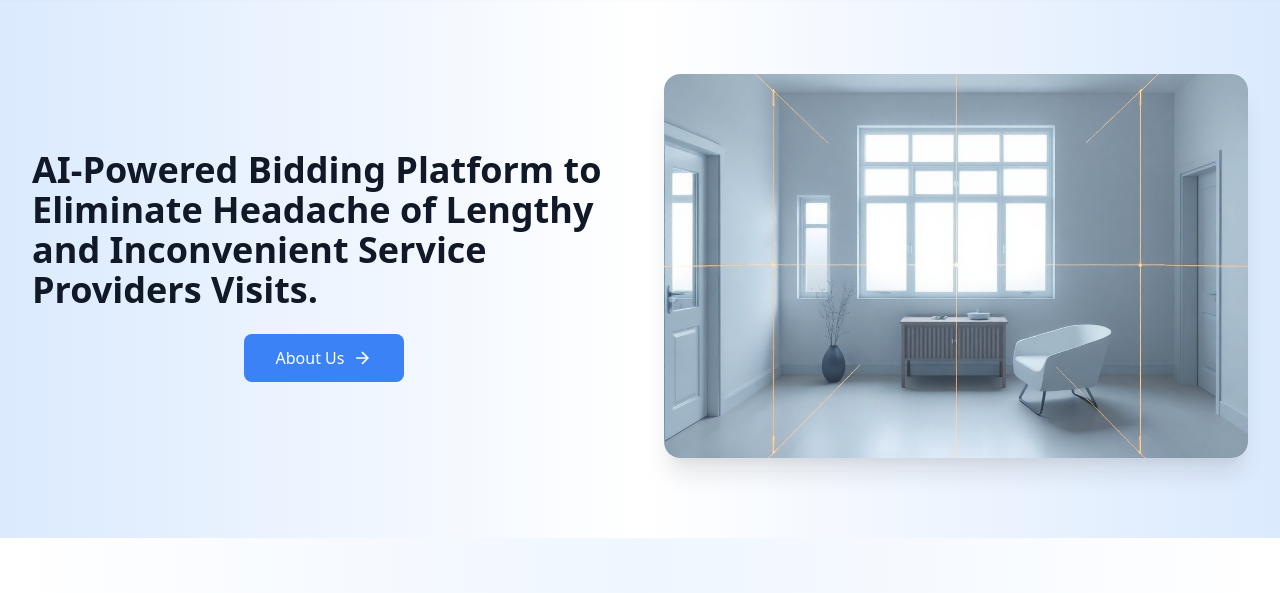
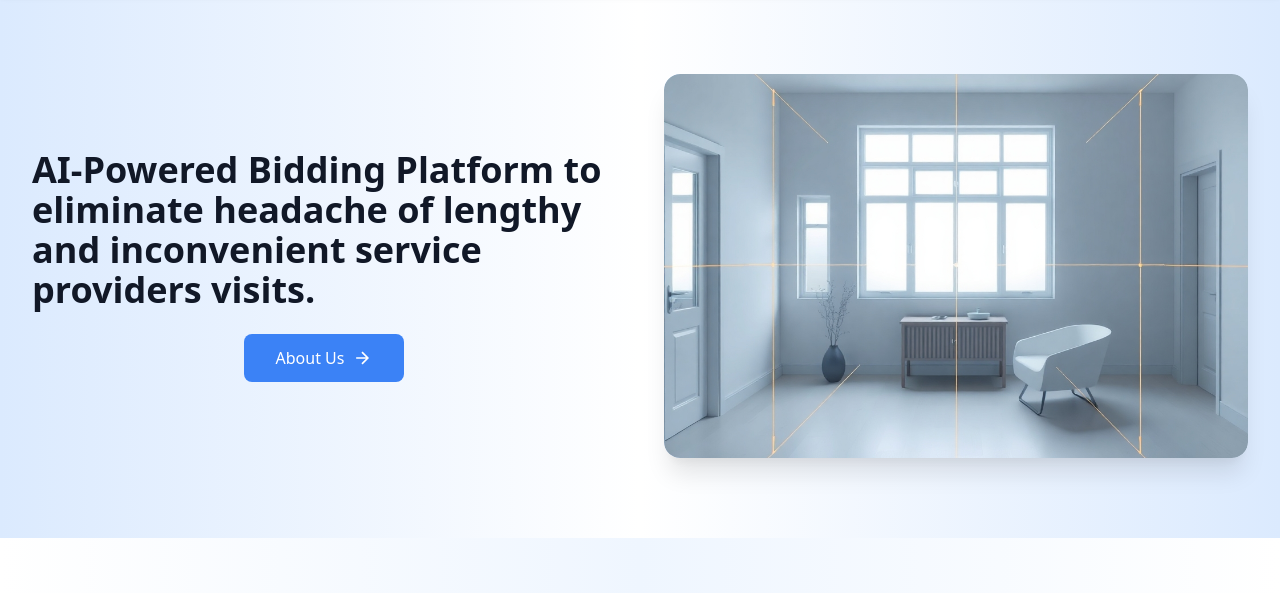
Before and after one commit to zayedb11/BidBuddy, a plain HTML site: page index.html in a window 1280 px wide. Shown: the part 70-663 px from the top of the page. Drawn offline with nearby package versions, Linux system fonts and the light colour scheme.

Commit message:
Update index.html

```diff
--- a/index.html
+++ b/index.html
@@ -87,7 +87,7 @@
           <h1 class="text-5xl font-bold text-gray-900 mb-6">
             <div class="carousel-container">
               <div class="carousel-content">
-                <div id="carousel-text" class="text-4xl">AI-Powered Bidding Platform to Eliminate Headache of Lengthy and Inconvenient Service Providers Visits.</div>
+                <div id="carousel-text" class="text-4xl">AI-Powered Bidding Platform to eliminate headache of lengthy and inconvenient service providers visits.</div>
               </div>
               <!-- <div class="carousel-dots flex justify-center mt-6 space-x-2">
                 <button class="dot active" onclick="setSlide(0)"></button>
```
